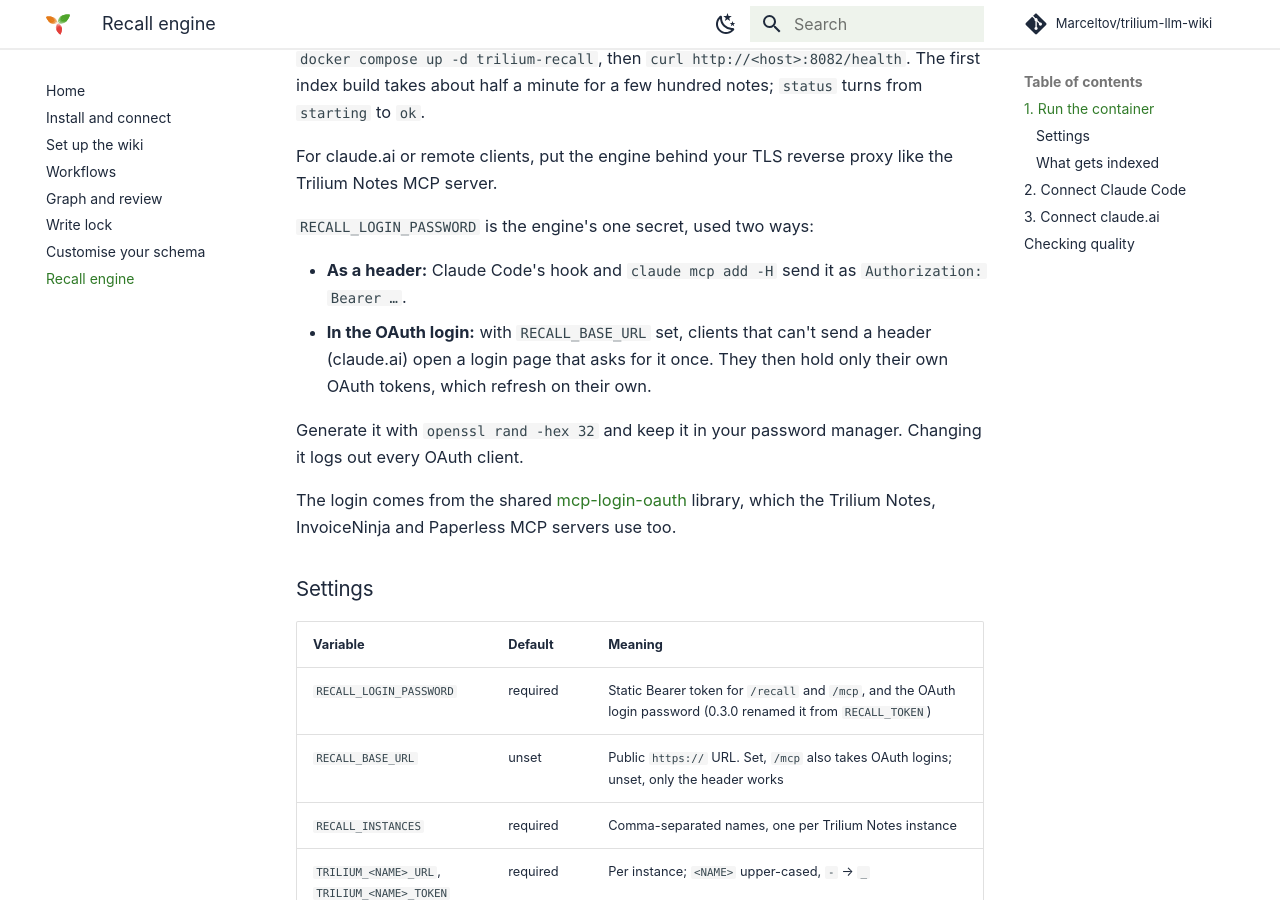
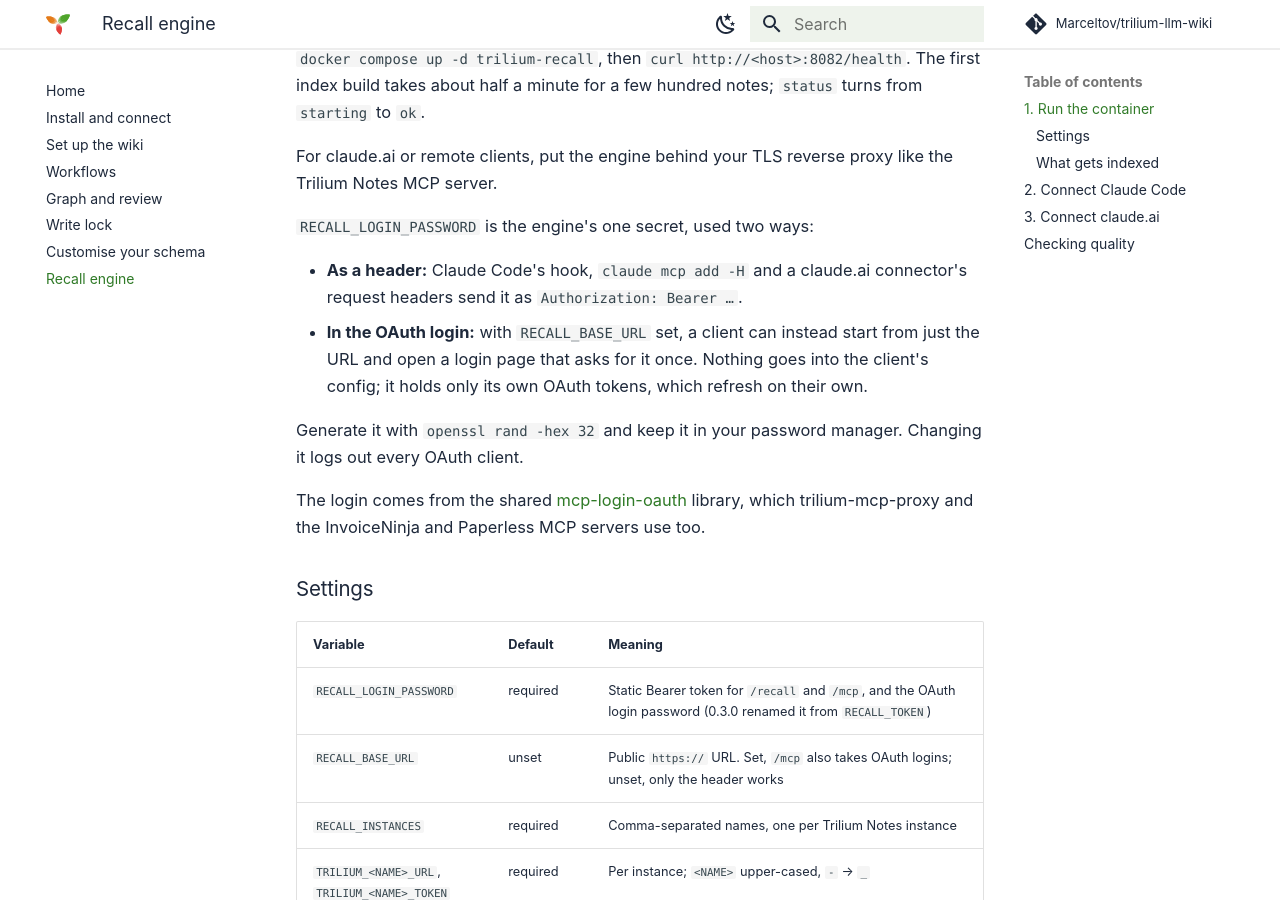
Before and after one commit to Marceltov/trilium-llm-wiki, an MkDocs documentation site: the page built from docs/recall.md, in a window 1280 px wide and 900 px high, scrolled down 1212 px. Built offline with MkDocs 1.6.1 and Material for MkDocs 9.7.7, drawn with Linux system fonts in a browser that asks for light colours; some web fonts are replaced; comment, search, counter and statistics services are not loaded.

Commit message:
Docs: claude.ai connectors can send headers; OAuth login is a convenience
Co-Authored-By: Claude Opus 5.5 <noreply@anthropic.com>
Claude-Session: https://claude.ai/code/session_01CDeSKjKU8KLZNeARSi8BUQ

```diff
--- a/docs/recall.md
+++ b/docs/recall.md
@@ -54,16 +54,17 @@ MCP server.
 
 `RECALL_LOGIN_PASSWORD` is the engine's one secret, used two ways:
 
-- **As a header:** Claude Code's hook and `claude mcp add -H` send it as `Authorization: Bearer …`.
-- **In the OAuth login:** with `RECALL_BASE_URL` set, clients that can't send a header (claude.ai)
-  open a login page that asks for it once. They then hold only their own OAuth tokens, which
-  refresh on their own.
+- **As a header:** Claude Code's hook, `claude mcp add -H` and a claude.ai connector's request
+  headers send it as `Authorization: Bearer …`.
+- **In the OAuth login:** with `RECALL_BASE_URL` set, a client can instead start from just the URL
+  and open a login page that asks for it once. Nothing goes into the client's config; it holds only
+  its own OAuth tokens, which refresh on their own.
 
 Generate it with `openssl rand -hex 32` and keep it in your password manager. Changing it logs out
 every OAuth client.
 
 The login comes from the shared [mcp-login-oauth](https://github.com/Marceltov/mcp-login-oauth)
-library, which the Trilium Notes, InvoiceNinja and Paperless MCP servers use too.
+library, which trilium-mcp-proxy and the InvoiceNinja and Paperless MCP servers use too.
 
 ### Settings
 
```
Also changed, not shown: docs/adr/0002-recall-oauth-login.md (+5 -0 lines).
